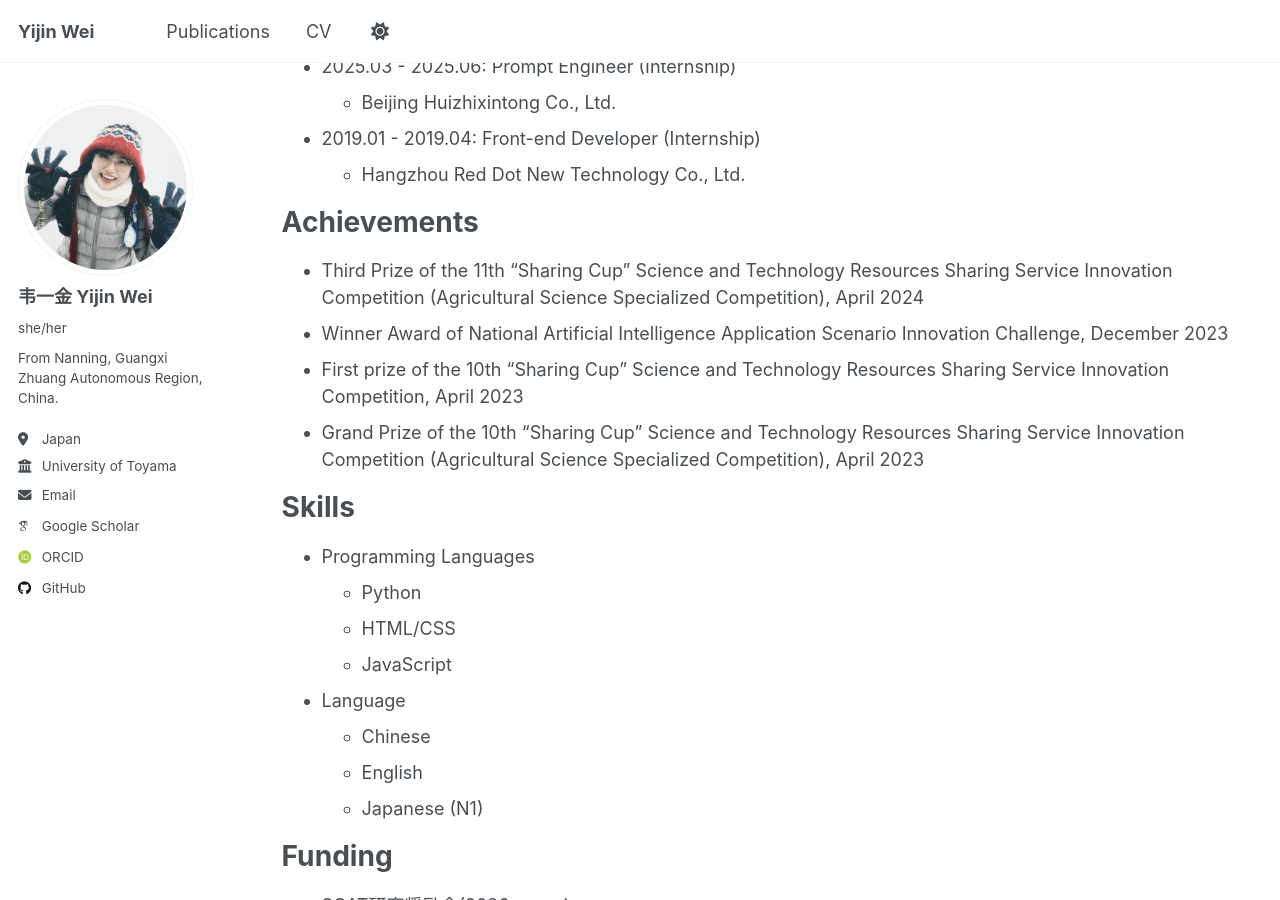
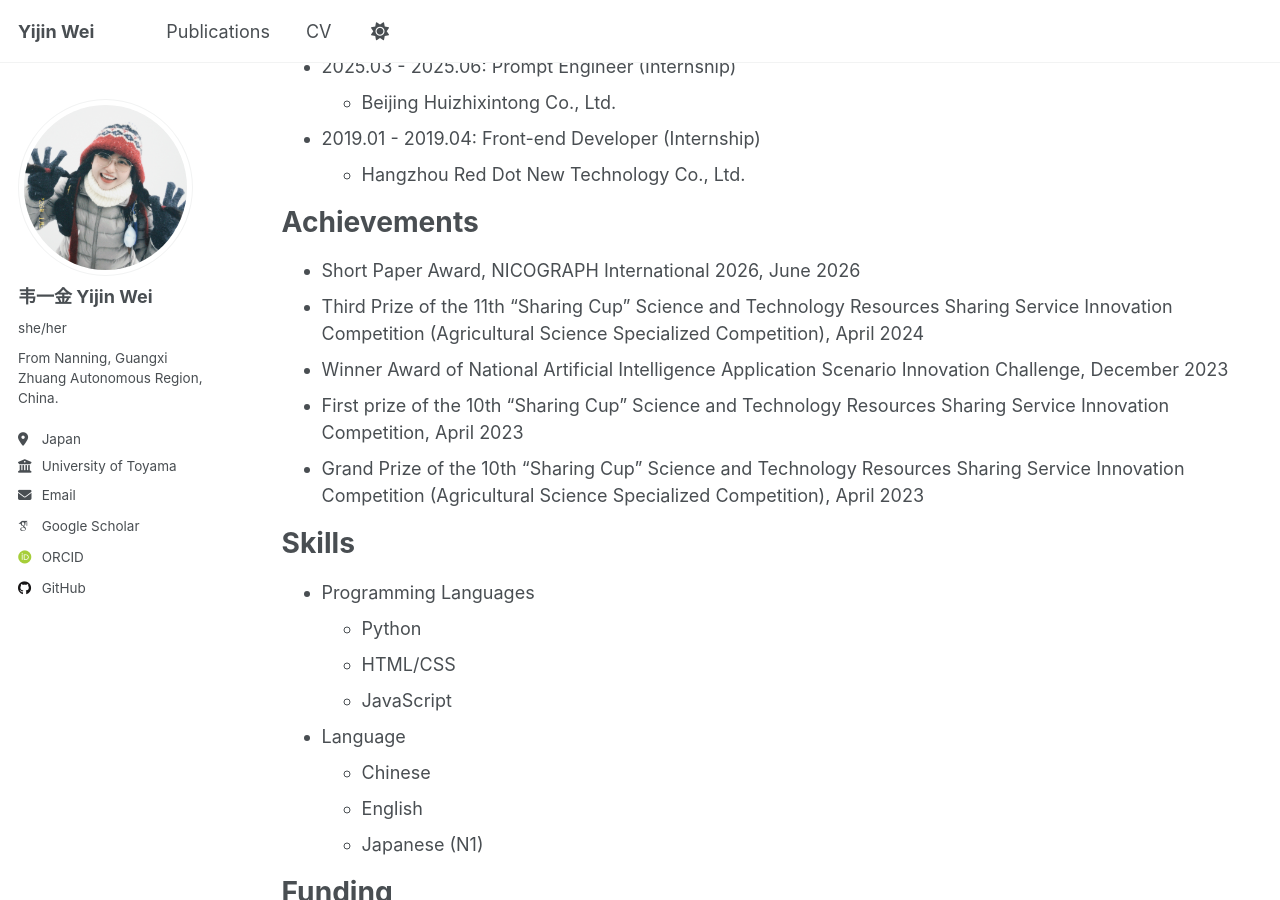
Before and after one commit to mangx/mangx.github.io, a Jekyll site: the page built from _pages/cv.md, in a window 1280 px wide and 900 px high, scrolled down 613 px. Built offline with Jekyll 4.4.1, drawn with Linux system fonts in a browser that asks for light colours; some web fonts are replaced.

Commit message:
Add Short Paper Award achievement to CV

```diff
--- a/_pages/cv.md
+++ b/_pages/cv.md
@@ -35,6 +35,7 @@ Work experience
 
 Achievements
 ======
+* Short Paper Award, NICOGRAPH International 2026, June 2026
 * Third Prize of the 11th “Sharing Cup” Science and Technology Resources Sharing Service Innovation Competition (Agricultural Science Specialized Competition), April 2024
 * Winner Award of National Artificial Intelligence Application Scenario Innovation Challenge, December 2023
 * First prize of the 10th “Sharing Cup” Science and Technology Resources Sharing Service Innovation Competition, April 2023
```
